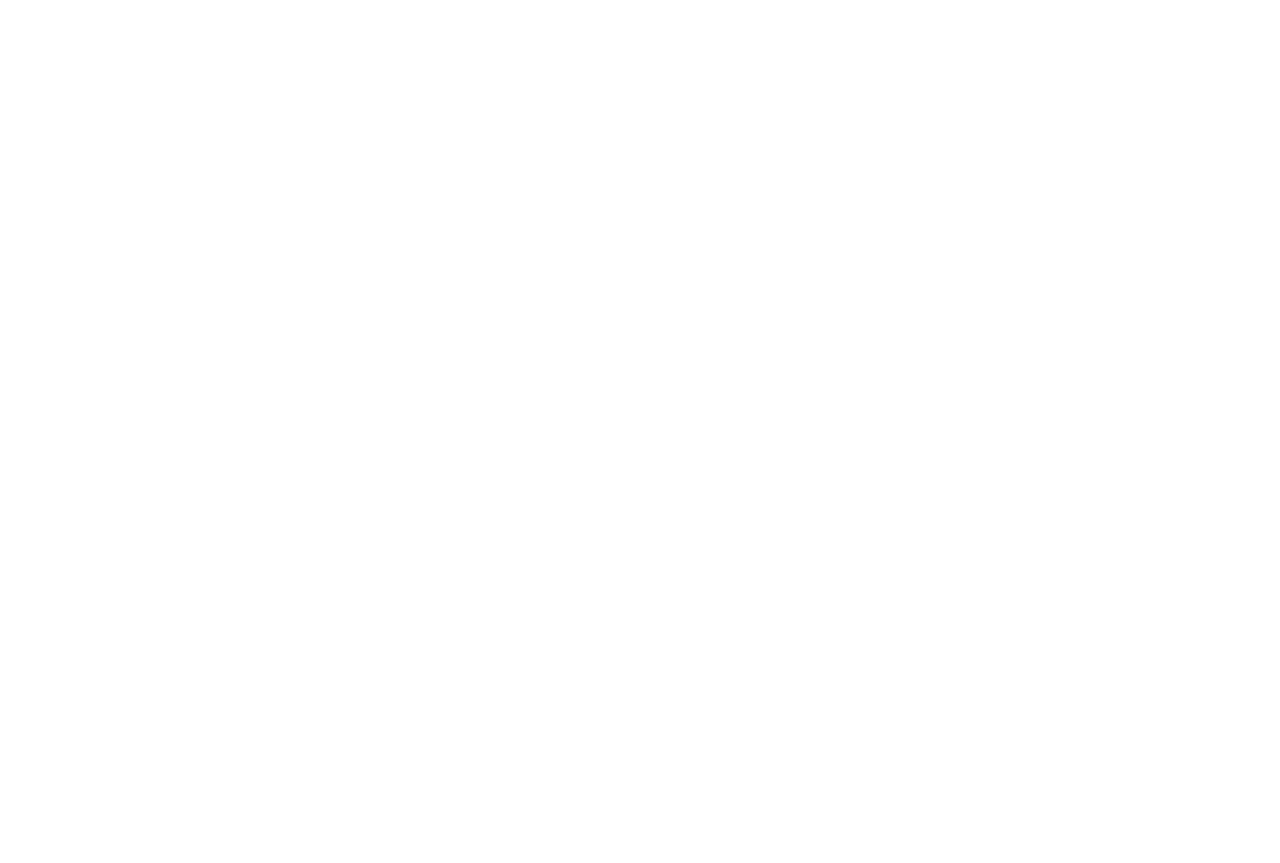
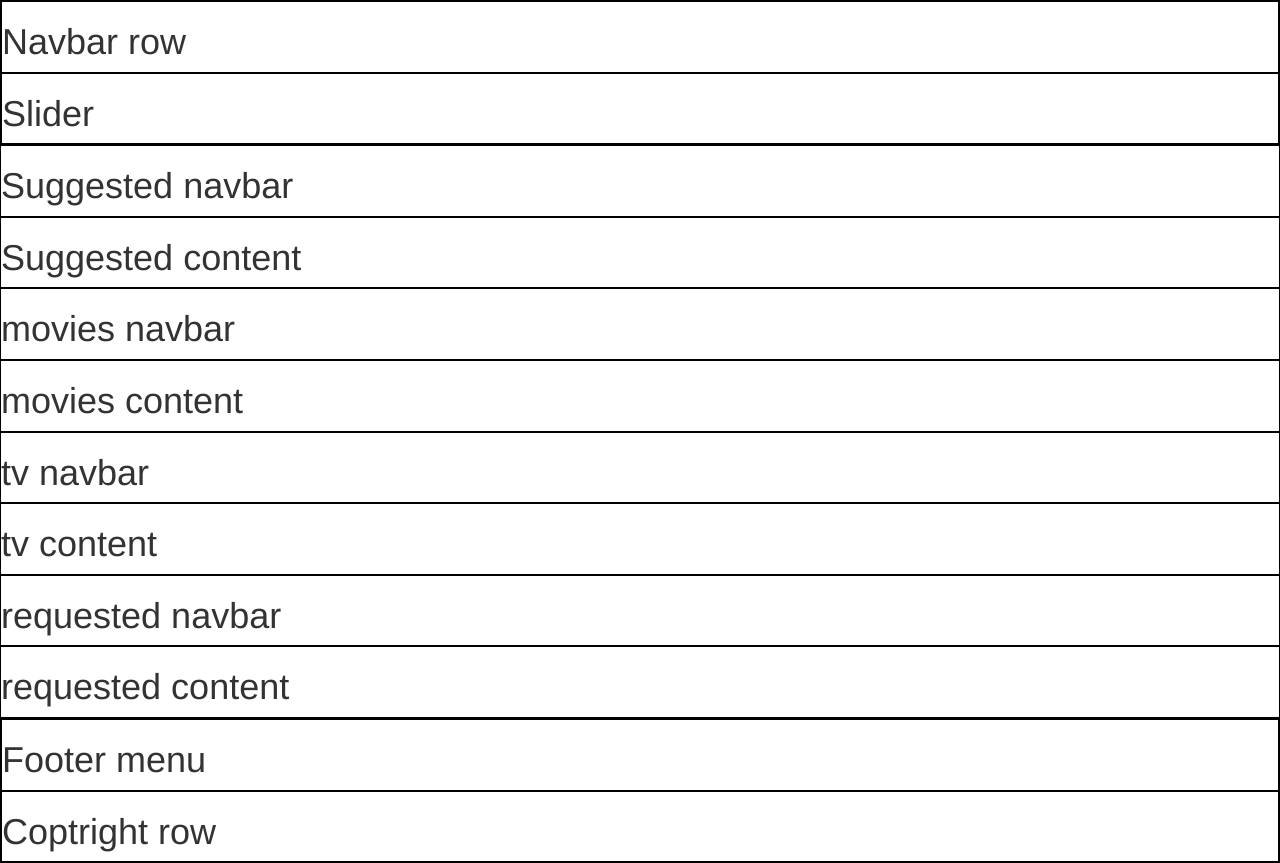
Before and after one commit to mbuthiya/yes_clone, a plain HTML site: page index.html in a window 1280 px wide. Before the commit the page ends 800 px from the top, so only its background shows below. Drawn offline with nearby package versions, Linux system fonts and the light colour scheme.

Commit message:
Create container row boundaries
I created container and row boundaries to separate content as per the
website layout

1. Header section
2. Main content section
3. Footer section

```diff
--- a/css/styles.css
+++ b/css/styles.css
@@ -0,0 +1,4 @@
+.brd{
+  border: 1px solid black;
+
+}
--- a/index.html
+++ b/index.html
@@ -1,21 +1,120 @@
 <!DOCTYPE html>
 <html lang="en">
+
 <head>
     <meta charset="UTF-8">
     <meta name="viewport" content="width=device-width, initial-scale=1.0">
     <meta http-equiv="X-UA-Compatible" content="ie=edge">
     <title>Yesmovies-Watch FREE Movies Online And TV Shows</title>
     <!--Bootstrap css cdn-->
-    <link rel="stylesheet" href="https://maxcdn.bootstrapcdn.com/bootstrap/3.3.7/css/bootstrap.min.css" >
-    <link rel="stylesheet" href="/css/styles.css">
+    <link rel="stylesheet" href="https://maxcdn.bootstrapcdn.com/bootstrap/3.3.7/css/bootstrap.min.css">
+    <link rel="stylesheet" href="css/styles.css">
 </head>
+
 <body>
+    <!-- Header container start -->
+      <div class="container-fluid brd">
+
+        <!-- navbar row start  -->
+        <div class="row brd">
+
+          <h1>Navbar row</h1>
+
+        </div>
+        <!-- navbar row end  -->
+
+        <!-- slider row start -->
+          <div class="row brd">
+            <h1>Slider</h1>
+          </div>
+        <!-- slider row end -->
+      </div>
+    <!-- Header container end -->
+
+    <!-- main section container start  -->
+      <div class="container-fluid">
+
+        <!-- suggestion nav row start -->
+        <div class="row brd">
+          <h1>Suggested navbar</h1>
+        </div>
+        <!-- suggestion nav row end -->
+
+        <!-- suggestion content  start-->
+
+        <div class="row brd">
+            <h1>Suggested content</h1>
+        </div>
+        <!-- suggestion content  end-->
+
+        <!-- movies nav row start -->
+        <div class="row brd">
+            <h1>movies navbar</h1>
+        </div>
+        <!-- movies nav row end -->
+
+        <!-- movies content  start-->
+
+        <div class="row brd">
+            <h1>movies content</h1>
+        </div>
+        <!-- movies content  end-->
+
+        <!-- tv nav row start -->
+        <div class="row brd">
+            <h1>tv navbar</h1>
+        </div>
+        <!-- tv nav row end -->
+
+        <!-- tv content  start-->
+
+        <div class="row brd">
+            <h1>tv content</h1>
+        </div>
+        <!-- tv content  end-->
+
+        <!-- requested nav row start -->
+        <div class="row brd">
+            <h1>requested navbar</h1>
+        </div>
+        <!-- requested nav row end -->
+
+        <!-- requested content  start-->
+
+        <div class="row brd">
+            <h1>requested content</h1>
+        </div>
+        <!-- requested content  end-->
+
+      </div>
+
+    <!-- main section container end -->
+
+     <!-- footer container  start-->
+     <div class="container-fluid brd">
+
+       <!-- footer menu row start -->
+       <div class="row brd">
+         <h1>Footer menu</h1>
+       </div>
+       <!-- footer menu row end -->
+
+       <!-- footer copyright info start-->
+       <div class="row brd">
+         <h1>Coptright row</h1>
+       </div>
+       <!-- footer copyright info end-->
+
+     </div>
+     <!-- footer container  start-->
+
 
     <!--Javascript cdns and links  -->
     <script src="https://ajax.googleapis.com/ajax/libs/jquery/3.2.1/jquery.min.js"></script>
-    <script src="https://maxcdn.bootstrapcdn.com/bootstrap/3.3.7/js/bootstrap.min.js" ></script>
+    <script src="https://maxcdn.bootstrapcdn.com/bootstrap/3.3.7/js/bootstrap.min.js"></script>
     <script type="text/javascript" src="js/main.js"></script>
 
     </script>
 </body>
+
 </html>
```
